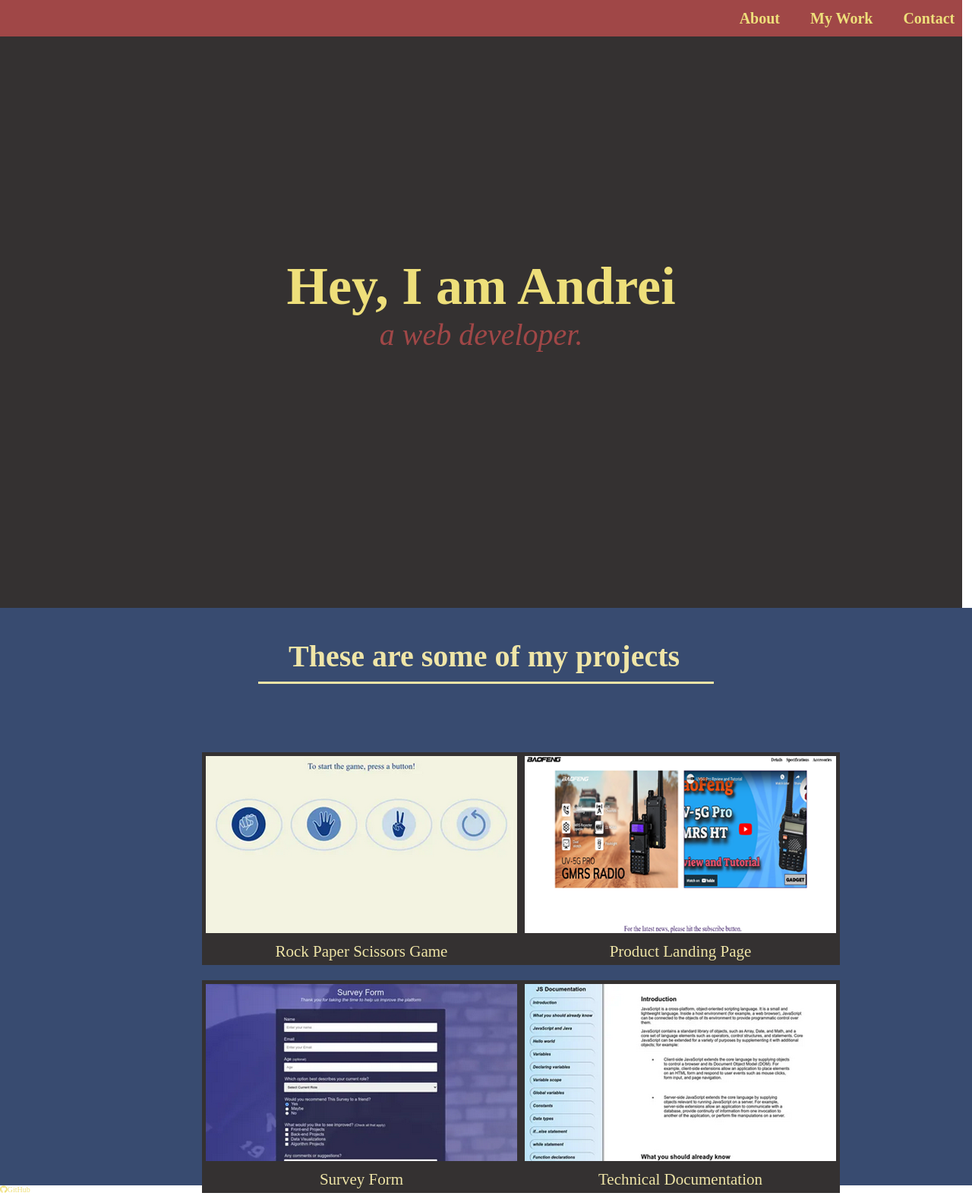
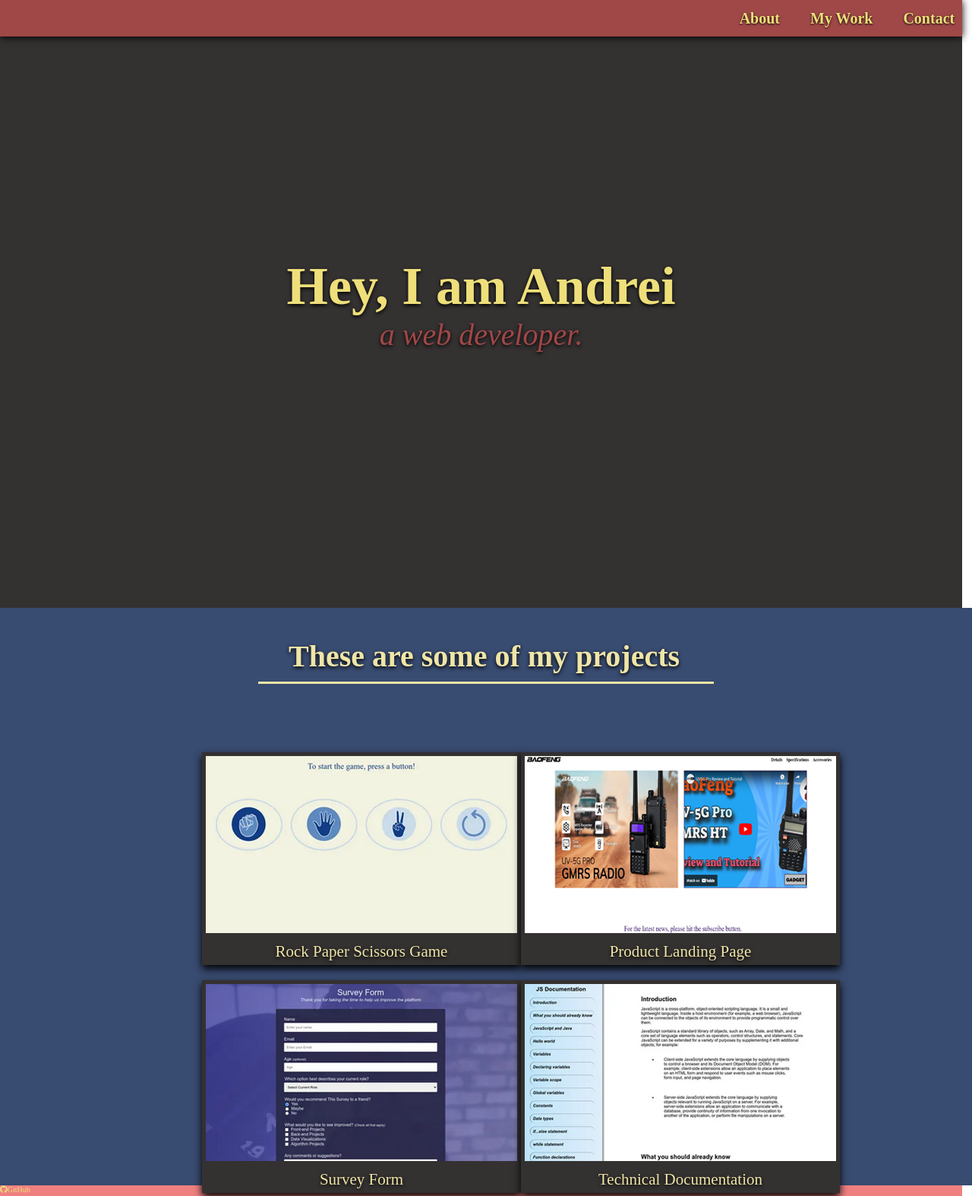
Before and after one commit to AndreiAlex831/Personal-Website, a website built with webpack: page index.html in a window 1280 px wide. Shown: the top 1574 px of the page at 76% size. Built offline with nearby package versions, Linux system fonts and the light colour scheme.

Commit message:
add shadows

```diff
--- a/styles.css
+++ b/styles.css
@@ -30,6 +30,7 @@ body {
   position: fixed;
   top: 0;
   width: 99vw;
+  box-shadow: 0 1px 10px black;
 }
 
 a{
@@ -52,6 +53,7 @@ ul {
   justify-content: end;
   align-items: center;
   gap: 3rem;
+  text-shadow: 0 1px 3px black;
 }
 
 #welcome-section {
@@ -66,13 +68,16 @@ ul {
 .welcome h1{
   font-size: 7rem;
   color: var(--text-color);
+  text-shadow: 0 2px 5px black;
+
 }
 
 .welcome p {
   font-style: italic;
   text-align: center;
   font-size: 4rem;
-  color: var(--background-color1)
+  color: var(--background-color1);
+  text-shadow: 0 2px 5px black;
 }
 
 #projects {
@@ -89,6 +94,7 @@ ul {
   margin: 0 auto;
   color: var(--text-color2);
   border-bottom: 0.3rem solid var(--text-color2);
+  text-shadow: 0 2px 5px black;
 }
 
 .projects-grid {
@@ -107,6 +113,7 @@ ul {
   padding-top: 10px;
   color: var(--text-color2);
   font-size: 2.1rem;
+  text-shadow: 0 2px 5px black;
 }
 
 .box {
@@ -115,11 +122,18 @@ ul {
   background-color: var(--background-color3);
   width: 420px;
   height: 280px;
+  box-shadow: 0 5px 10px black;
 }
 
 .box:hover {
   transform: scale(1.1);
   transition: transform .4s;
+}
+
+#contact {
+  background-color: lightcoral;
+  height: 95vh;
+  width: 99vw;
 }
 
 
```
